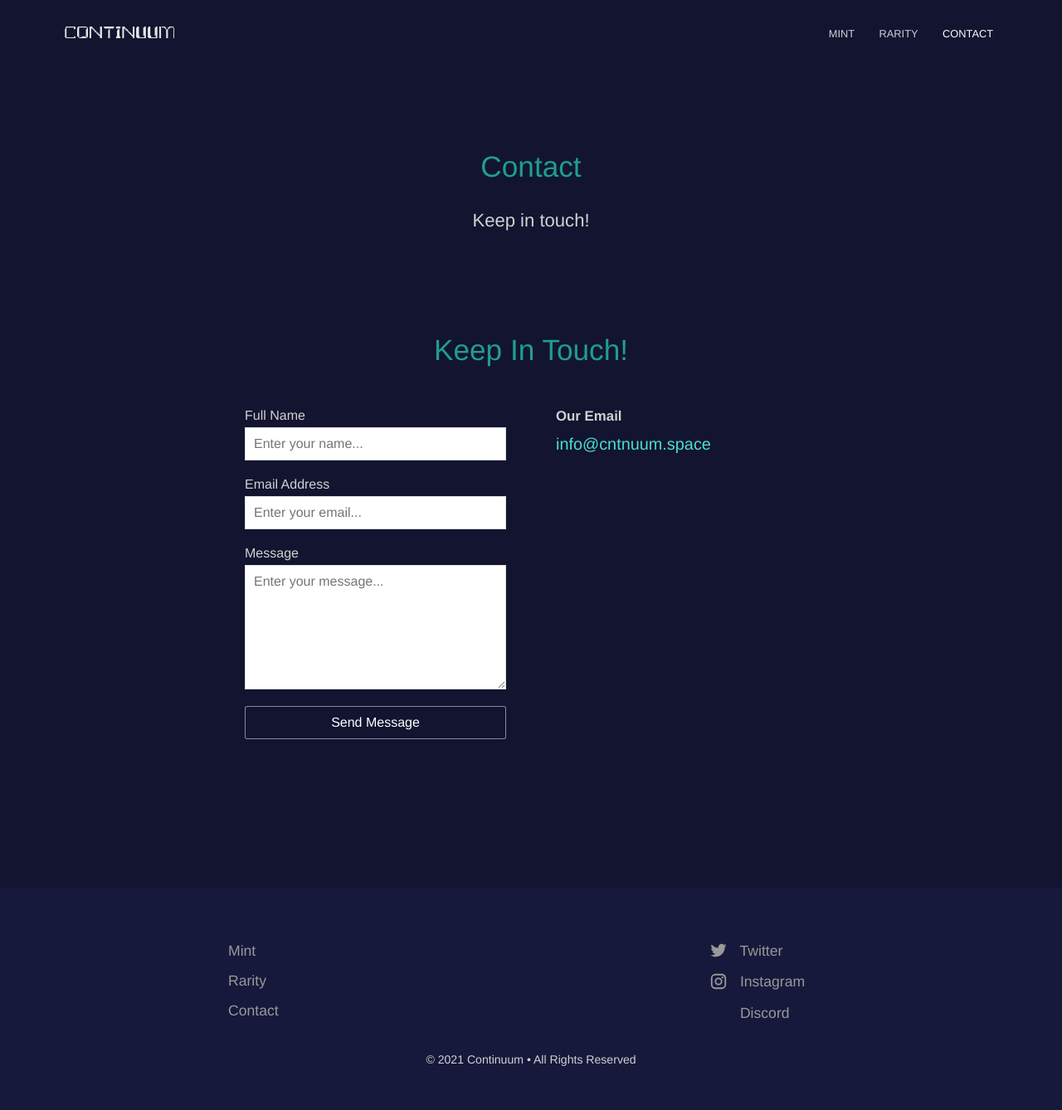
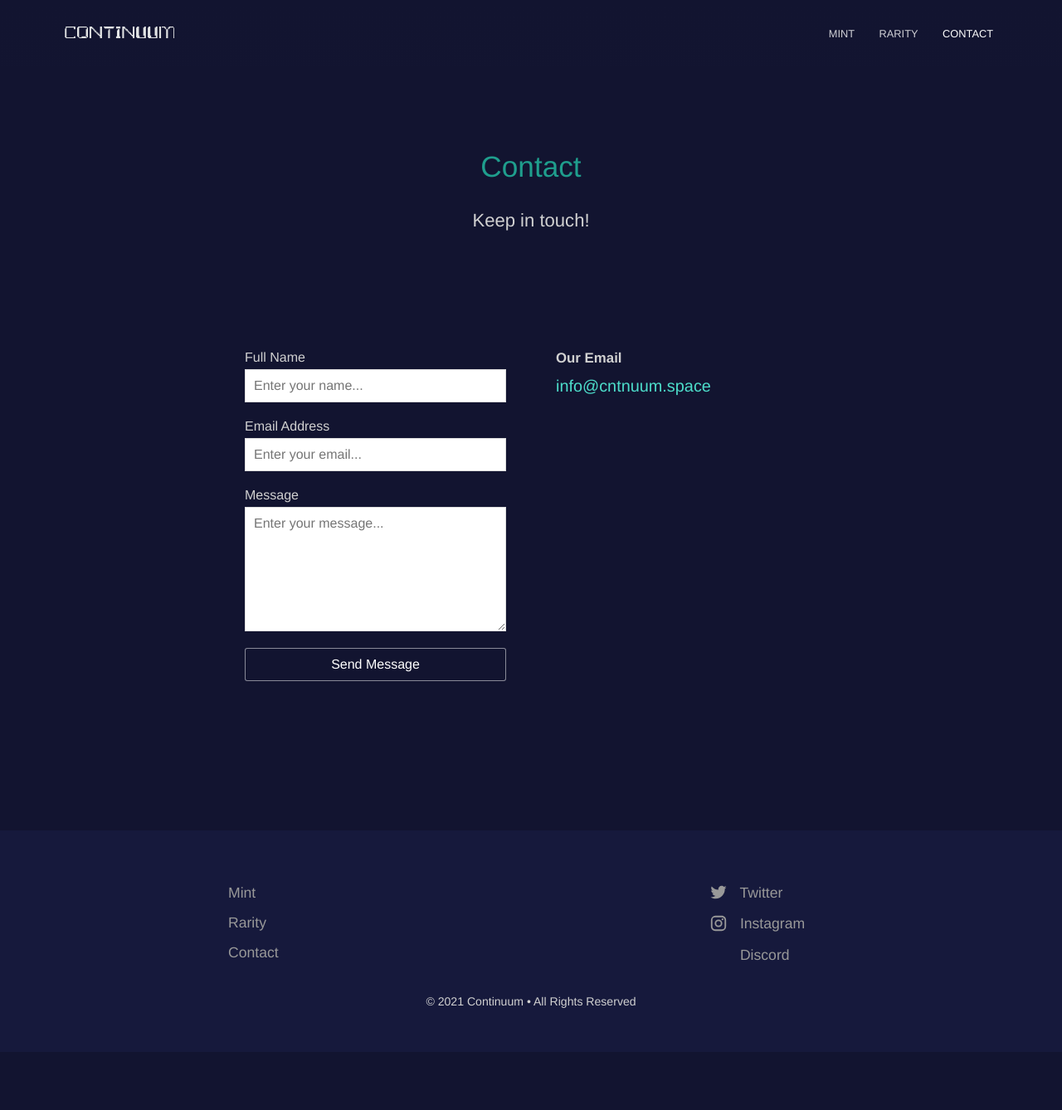
Before and after one commit to Temperedfire/continuum, a Jekyll site: the page built from contact.html, in a window 1280 px wide. Shown: the whole page at 83% size. Built offline with Jekyll 4.4.1, drawn with Linux system fonts in a browser that asks for light colours; after the commit the page ends 1268 px from its top, so only the background shows below that.

Commit message:
contact.html Update

```diff
--- a/contact.html
+++ b/contact.html
@@ -4,7 +4,6 @@ description: >-
   Keep in touch!
 ---
 <section>
-<h2>Keep In Touch!</h2>
 <div class="contact-box">
 	<form action="{{ site.baseurl }}/contact-success/" method="post" class="contact-form">
 		<input type="hidden" name="_to" value="support@example.com" />
```
